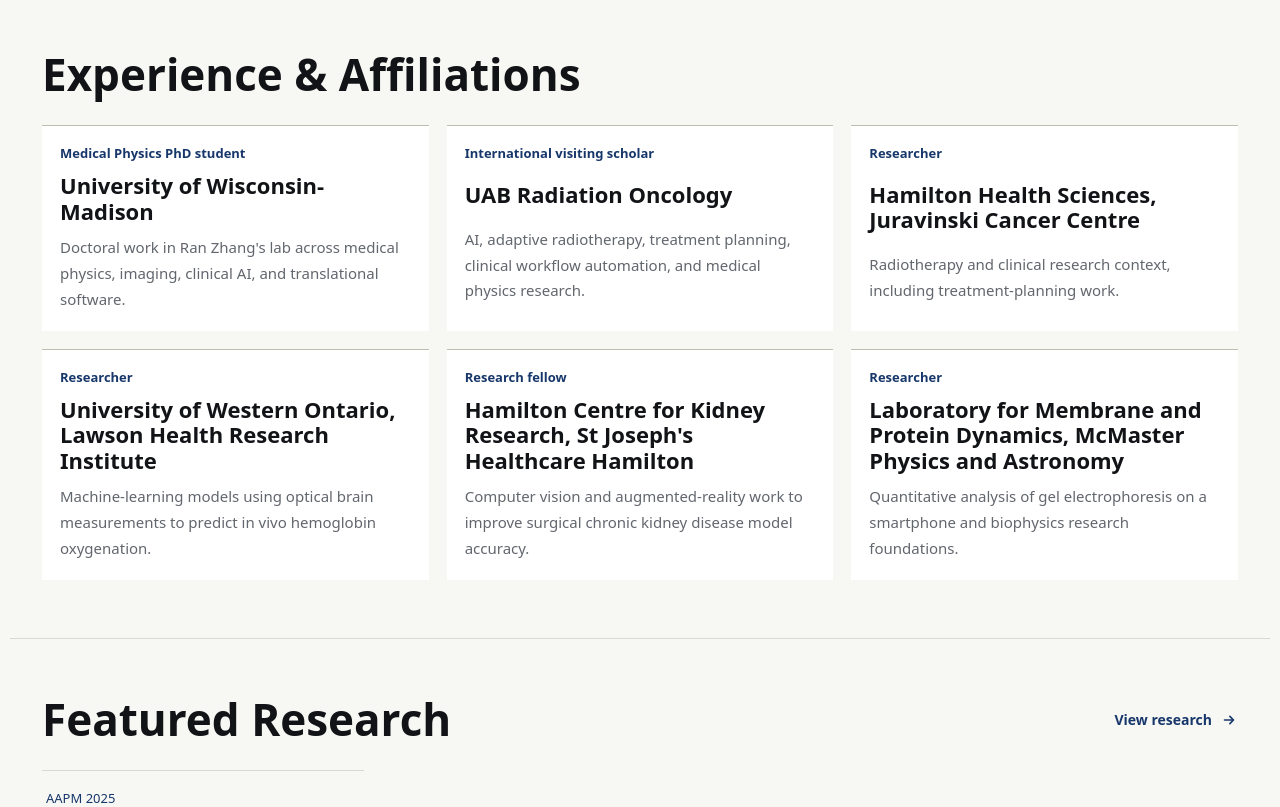
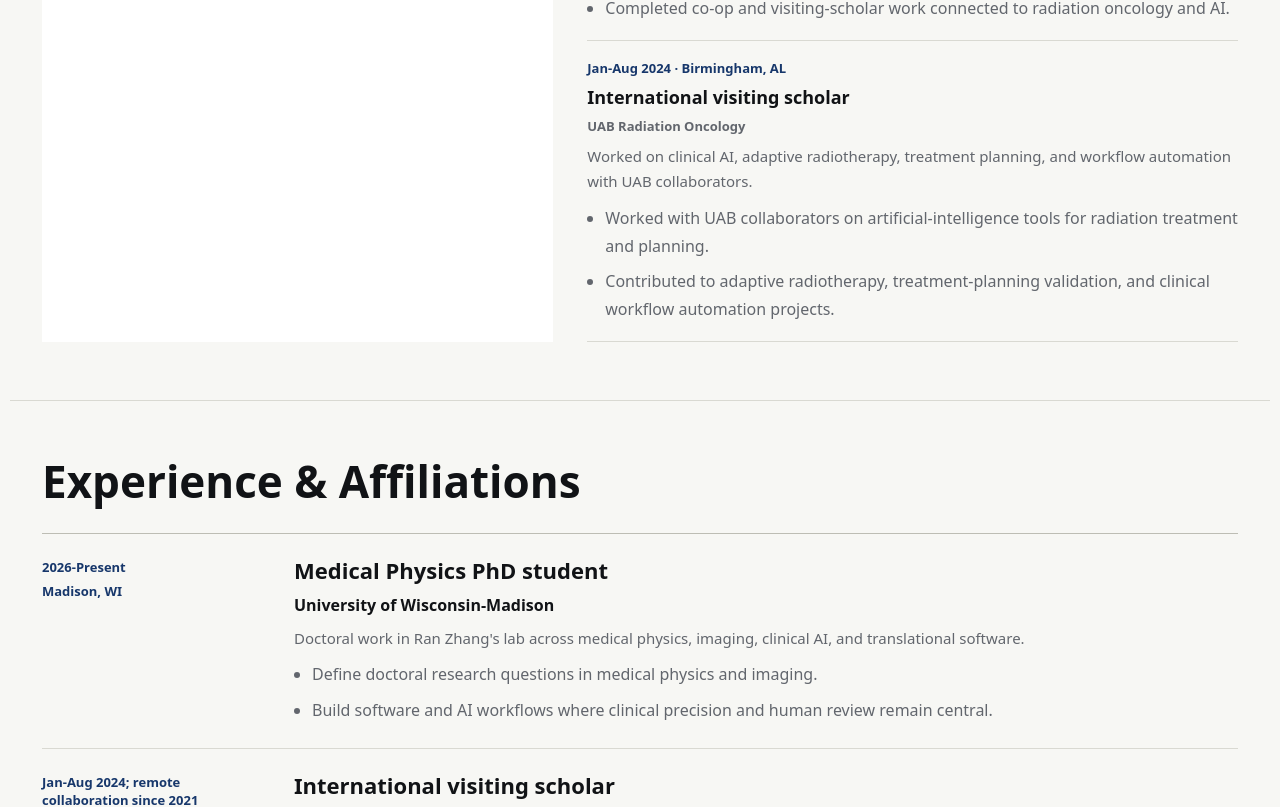
Before and after one commit to udiram/udbhavram.com, a React (Vite) app: page / in a window 1280 px wide. Shown: the part 1338-2145 px from the top of the page. Built offline with nearby package versions, Linux system fonts and the light colour scheme.

Commit message:
Make portfolio read like a resume

```diff
--- a/src/App.css
+++ b/src/App.css
@@ -360,18 +360,50 @@
   line-height: 1.35;
 }
 
+.education-list em,
+.role-grid em,
+.project-row em {
+  color: var(--muted);
+  font-size: 13px;
+  font-style: normal;
+  font-weight: 650;
+  line-height: 1.4;
+}
+
 .education-list p {
   max-width: 760px;
   font-size: 15px;
 }
 
-.experience-grid {
-  display: grid;
-  grid-template-columns: repeat(3, 1fr);
-  gap: 18px;
+.education-list ul,
+.education-primary ul {
+  margin-top: 2px;
 }
 
-.experience-grid article,
+.resume-list {
+  display: grid;
+  border-top: 1px solid var(--line-strong);
+}
+
+.resume-list article {
+  display: grid;
+  grid-template-columns: 220px minmax(0, 1fr);
+  gap: 32px;
+  border-bottom: 1px solid var(--line);
+  padding: 24px 0;
+}
+
+.resume-list article > div:last-child {
+  display: grid;
+  gap: 10px;
+}
+
+.resume-meta {
+  display: grid;
+  align-content: start;
+  gap: 6px;
+}
+
 .role-grid article,
 .recognition-list article,
 .archive-grid article,
@@ -381,27 +413,28 @@
   padding: 18px;
 }
 
-.experience-grid article {
-  display: grid;
-  gap: 11px;
-}
-
-.experience-grid span,
+.resume-meta span,
 .role-grid span,
-.timeline-list span {
+.timeline-list span,
+.recognition-list span {
   color: var(--accent);
   font-size: 13px;
   font-weight: 780;
 }
 
-.experience-grid h3,
+.resume-list h3,
 .archive-grid h3,
 .certification-panel h3,
 .research-archive h3 {
   font-size: 22px;
 }
 
-.experience-grid p,
+.resume-list strong {
+  color: var(--ink);
+  font-size: 16px;
+}
+
+.resume-list p,
 .role-grid p,
 .recognition-list p,
 .archive-grid li,
@@ -552,11 +585,24 @@
 }
 
 .project-row strong {
+  display: grid;
+  gap: 4px;
   color: var(--ink);
 }
 
 .project-row span {
   color: var(--muted);
+}
+
+.project-row span ul {
+  margin-top: 8px;
+  padding-left: 16px;
+}
+
+.project-row span em {
+  display: block;
+  margin-top: 8px;
+  color: var(--accent);
 }
 
 .project-head span {
@@ -584,6 +630,10 @@
 .role-grid article {
   display: grid;
   gap: 10px;
+}
+
+.role-grid ul {
+  padding-left: 17px;
 }
 
 .role-grid strong,
@@ -793,7 +843,7 @@
 
   .hero,
   .education-layout,
-  .experience-grid,
+  .resume-list article,
   .research-detail,
   .research-archive,
   .performance-feature,
@@ -895,7 +945,7 @@
     padding: 22px;
   }
 
-  .experience-grid article,
+  .resume-list article,
   .role-grid article,
   .recognition-list article,
   .archive-grid article,
@@ -918,8 +968,40 @@
     gap: 22px;
   }
 
+  .project-table {
+    display: grid;
+    gap: 12px;
+    overflow-x: visible;
+  }
+
+  .project-head {
+    display: none;
+  }
+
   .project-row {
-    min-width: 840px;
+    grid-template-columns: 1fr;
+    gap: 12px;
+    min-width: 0;
+    align-items: start;
+    border-top: 1px solid var(--line-strong);
+    background: var(--surface);
+    padding: 16px;
+  }
+
+  .project-row span {
+    display: grid;
+    gap: 4px;
+  }
+
+  .project-row span::before {
+    content: attr(data-label);
+    color: var(--accent);
+    font-size: 12px;
+    font-weight: 780;
+  }
+
+  .project-row span ul {
+    margin-top: 4px;
   }
 
   form .button {
--- a/src/App.tsx
+++ b/src/App.tsx
@@ -32,11 +32,32 @@
   stack: string
   role: string
   category: 'Clinical AI' | 'Open source' | 'Web systems' | 'Research tools' | 'Robotics & Outreach'
+  period?: string
+  responsibilities?: string[]
+  outcome?: string
   href?: string
 }
 
 type ProofItem = LinkItem & {
   sourceName: string
+}
+
+type ResumeEntry = {
+  title: string
+  organization: string
+  period: string
+  location?: string
+  summary?: string
+  responsibilities: string[]
+}
+
+type EducationEntry = {
+  degree: string
+  institution: string
+  period: string
+  location: string
+  detail: string
+  responsibilities: string[]
 }
 
 const imageAssets = {
@@ -201,6 +222,9 @@
     stack: 'Python, MONAI, PyTorch',
     role: 'Contributor',
     category: 'Open source',
+    period: 'Open source',
+    responsibilities: ['Contributed documentation and tutorial improvements for medical imaging deep-learning users.'],
+    outcome: 'Merged contribution to Project MONAI tutorials.',
     href: 'https://github.com/Project-MONAI/tutorials/pull/1129',
   },
   {
@@ -209,6 +233,9 @@
     stack: 'Python, FastAPI, React',
     role: 'Contributor',
     category: 'Open source',
+    period: 'Open source',
+    responsibilities: ['Worked in an agent software stack spanning Python backend surfaces and React/FastAPI application code.'],
+    outcome: 'Merged contribution to OpenHands.',
     href: 'https://github.com/All-Hands-AI/OpenHands/pull/731',
   },
   {
@@ -217,6 +244,9 @@
     stack: 'Local LLM, clinical UI, radiation oncology',
     role: 'Developer',
     category: 'Clinical AI',
+    period: '2025',
+    responsibilities: ['Designed local LLM review flows for target-name compliance.', 'Built around reviewer-controlled checks for clinical workflow use.'],
+    outcome: 'AAPM 2025 Blue Ribbon Poster.',
     href: 'https://aapm.confex.com/aapm/2025am/meetingapp.cgi/Paper/20105',
   },
   {
@@ -225,6 +255,8 @@
     stack: 'Python, Playwright, VLM evaluation',
     role: 'Researcher',
     category: 'Research tools',
+    responsibilities: ['Created objective tests for vision-language agents operating around clinical interface tasks.'],
+    outcome: 'Internal research tooling for clinical AI evaluation.',
   },
   {
     title: 'AAPM conference explorer',
@@ -232,6 +264,7 @@
     stack: 'Flask, SQLAlchemy, Railway',
     role: 'Developer',
     category: 'Web systems',
+    responsibilities: ['Built a search and schedule workflow for navigating dense conference content.', 'Deployed the app with a Flask and SQLAlchemy backend on Railway.'],
   },
   {
     title: 'Automated prosthetic limb prototype',
@@ -239,6 +272,7 @@
     stack: 'C++, Python, ROS',
     role: 'Lead developer',
     category: 'Research tools',
+    responsibilities: ['Led embedded and robotics software work for an automated prosthetic limb prototype.'],
     href: 'https://sites.google.com/view/prostheticlimbprototype/home',
   },
   {
@@ -247,6 +281,7 @@
     stack: 'Next.js, TypeScript',
     role: 'Founder',
     category: 'Web systems',
+    responsibilities: ['Led full-stack web development and technical content for Synth-Med Biotechnology.'],
     href: 'https://synth-med.com/about/',
   },
   {
@@ -255,6 +290,7 @@
     stack: 'Openpilot, vehicle integration, driver assistance',
     role: 'Builder',
     category: 'Research tools',
+    responsibilities: ['Implemented a Level 2 driver-assistance system using comma.ai and openpilot implementations.'],
   },
   {
     title: 'WAAW group infrastructure',
@@ -262,6 +298,7 @@
     stack: 'Backend systems, DevOps, deployment',
     role: 'Infrastructure lead',
     category: 'Web systems',
+    responsibilities: ['Led DevOps infrastructure and backend work for a team software environment.'],
   },
   {
     title: 'Robotique Zone01 and FRC 4939',
@@ -269,6 +306,7 @@
     stack: 'Robotics, controls, outreach',
     role: 'Lead mentor and senior programmer',
     category: 'Robotics & Outreach',
+    responsibilities: ['Mentored robotics students through Robotique Zone01.', 'Served as senior programmer and outreach member for FRC Team 4939.'],
   },
   {
     title: "Sparkin' STEM French curriculum",
@@ -276,6 +314,7 @@
     stack: 'Curriculum design, STEM outreach, bilingual programming',
     role: 'French program coordinator',
     category: 'Robotics & Outreach',
+    responsibilities: ['Led integration of in-house STEM curriculum with the largest French school board in Canada.'],
   },
   {
     title: 'SPARK recycling sorter',
@@ -283,6 +322,9 @@
     stack: 'Computer vision, machine learning, prototyping',
     role: 'Hackathon builder',
     category: 'Research tools',
+    period: '2019',
+    responsibilities: ['Built a computer vision and machine-learning powered recycling sorter.'],
+    outcome: 'SPARK Hackathon runner-up.',
   },
   {
     title: 'The Mirai Project',
@@ -290,6 +332,9 @@
     stack: 'Clinical reasoning, case analysis',
     role: 'Runner-up finalist',
     category: 'Clinical AI',
+    period: '2020',
+    responsibilities: ['Developed medical case-study analysis for a finalist competition workflow.'],
+    outcome: 'Runner-up finalist.',
   },
 ]
 
@@ -369,54 +414,81 @@
   ['Open source', 'MONAI and OpenHands'],
 ]
 
-const educationItems = [
+const educationItems: EducationEntry[] = [
   {
     degree: 'PhD in Medical Physics',
     institution: 'University of Wisconsin-Madison',
+    period: '2026-Present',
+    location: 'Madison, WI',
     detail: "Started doctoral work in Ran Zhang's lab, focused on medical physics, imaging, and clinical AI systems.",
+    responsibilities: ['Developing doctoral research direction across medical physics, imaging, and clinical AI.', 'Continuing translational software work for clinical and research workflows.'],
   },
   {
     degree: 'BSc Honours Medical & Biological Physics',
     institution: 'McMaster University',
+    period: 'Completed 2025',
+    location: 'Hamilton, ON',
     detail: 'Built the foundation across medical physics, biophysics, computation, and radiation oncology research.',
+    responsibilities: ['Coursework and research foundation across medical physics, biophysics, computer vision, and radiotherapy.', 'Completed co-op and visiting-scholar work connected to radiation oncology and AI.'],
   },
   {
     degree: 'International visiting scholar',
     institution: 'UAB Radiation Oncology',
+    period: 'Jan-Aug 2024',
+    location: 'Birmingham, AL',
     detail: 'Worked on clinical AI, adaptive radiotherapy, treatment planning, and workflow automation with UAB collaborators.',
+    responsibilities: ['Worked with UAB collaborators on artificial-intelligence tools for radiation treatment and planning.', 'Contributed to adaptive radiotherapy, treatment-planning validation, and clinical workflow automation projects.'],
   },
 ]
 
-const experienceItems = [
+const experienceItems: ResumeEntry[] = [
   {
-    role: 'Medical Physics PhD student',
-    org: 'University of Wisconsin-Madison',
-    detail: "Doctoral work in Ran Zhang's lab across medical physics, imaging, clinical AI, and translational software.",
+    title: 'Medical Physics PhD student',
+    organization: 'University of Wisconsin-Madison',
+    period: '2026-Present',
+    location: 'Madison, WI',
+    summary: "Doctoral work in Ran Zhang's lab across medical physics, imaging, clinical AI, and translational software.",
+    responsibilities: ['Define doctoral research questions in medical physics and imaging.', 'Build software and AI workflows where clinical precision and human review remain central.'],
   },
   {
-    role: 'International visiting scholar',
-    org: 'UAB Radiation Oncology',
-    detail: 'AI, adaptive radiotherapy, treatment planning, clinical workflow automation, and medical physics research.',
+    title: 'International visiting scholar',
+    organization: 'UAB Radiation Oncology',
+    period: 'Jan-Aug 2024; remote collaboration since 2021',
+    location: 'Birmingham, AL',
+    summary: 'AI, adaptive radiotherapy, treatment planning, clinical workflow automation, and medical physics research.',
+    responsibilities: ['Investigated how AI tools can advance radiation treatment and planning.', 'Built and evaluated clinical AI workflows for target naming, auto-segmentation, and adaptive radiotherapy.', 'Presented UAB/McMaster work at AAPM and COMP meetings.'],
   },
   {
-    role: 'Researcher',
-    org: 'Hamilton Health Sciences, Juravinski Cancer Centre',
-    detail: 'Radiotherapy and clinical research context, including treatment-planning work.',
+    title: 'Researcher',
+    organization: 'Hamilton Health Sciences, Juravinski Cancer Centre',
+    period: 'Undergraduate research',
+    location: 'Hamilton, ON',
+    summary: 'Radiotherapy and clinical research context, including treatment-planning work.',
+    responsibilities: ['Worked in clinical radiotherapy research contexts.', 'Supported treatment-planning analysis and medical physics research workflows.'],
   },
   {
-    role: 'Researcher',
-    org: 'University of Western Ontario, Lawson Health Research Institute',
-    detail: 'Machine-learning models using optical brain measurements to predict in vivo hemoglobin oxygenation.',
+    title: 'Researcher',
+    organization: 'University of Western Ontario, Lawson Health Research Institute',
+    period: 'Completed Dec 2022',
+    location: 'London, ON',
+    summary: 'Machine-learning models using optical brain measurements to predict in vivo hemoglobin oxygenation.',
+    responsibilities: ['Developed machine-learning models from optical brain measurement data.', 'Evaluated prediction workflows for in vivo hemoglobin oxygenation.'],
   },
   {
-    role: 'Research fellow',
-    org: "Hamilton Centre for Kidney Research, St Joseph's Healthcare Hamilton",
-    detail: 'Computer vision and augmented-reality work to improve surgical chronic kidney disease model accuracy.',
+    title: 'Research fellow',
+    organization: "Hamilton Centre for Kidney Research, St Joseph's Healthcare Hamilton",
+    period: 'Undergraduate research',
+    location: 'Hamilton, ON',
+    summary: 'Computer vision and augmented-reality work to improve surgical chronic kidney disease model accuracy.',
+    responsibilities: ['Built computer-vision and augmented-reality approaches for surgical chronic kidney disease model workflows.', 'Connected technical methods to biomedical research constraints.'],
   },
   {
-    role: 'Researcher',
-    org: 'Laboratory for Membrane and Protein Dynamics, McMaster Physics and Astronomy',
-    detail: 'Quantitative analysis of gel electrophoresis on a smartphone and biophysics research foundations.',
+    title: 'Researcher',
+    organization: 'Laboratory for Membrane and Protein Dynamics, McMaster Physics and Astronomy',
+    period: 'Completed Jul 2021',
+    location: 'Hamilton, ON',
+    summary: 'Quantitative analysis of gel electrophoresis on a smartphone and biophysics research foundations.',
+    responsibilities: ['Built smartphone-based quantitative analysis workflows for gel electrophoresis.', 'Presented biophysics work through CAP undergraduate research venues.'],
   },
 ]
 
@@ -449,35 +521,44 @@
 const performanceRoles = [
   {
     title: 'Arrow McLaren IndyCar',
-    meta: 'Data and strategy intern, Indianapolis',
-    detail: 'Deterministic simulation for race-session strategy prediction, telemetry monitoring, car-performance context, and race/performance/strategy engineering projects.',
+    meta: 'Data and strategy intern',
+    period: 'Race-season internship',
+    location: 'Indianapolis, IN',
+    responsibilities: [
+      'Implemented and developed deterministic simulation for strategy prediction during race sessions.',
+      'Applied internal race-weekend tools to monitor telemetry and car performance.',
+      'Participated in race, performance, and strategy engineering projects.',
+    ],
   },
   {
     title: 'MAC Formula SAE Electric',
     meta: 'Software engineering, vehicle controls and dynamics',
-    detail: 'Vehicle-controls work and custom dashboard implementations for an electric Formula SAE program.',
+    period: 'McMaster Formula SAE',
+    responsibilities: ['Worked on vehicle-controls software.', 'Built custom dashboard implementations for the electric race-car program.'],
   },
   {
     title: 'Formula LGB 1300',
     meta: 'Momentum Motorsports',
-    detail: 'Test and development driver program experience.',
+    period: 'Driver development',
+    responsibilities: ['Participated in a Formula LGB 1300 test and development driver program.'],
   },
   {
     title: 'VW Polo Cup',
     meta: 'Madras International Circuit, MRF',
-    detail: 'Test-driver experience at Madras International Circuit.',
+    period: 'Test driver',
+    responsibilities: ['Completed VW Polo Cup test-driver experience at Madras International Circuit.'],
   },
 ]
 
 const recognitionItems = [
-  ['Blue Ribbon Poster', 'Highest-scoring AAPM 2025 abstract designation for LLMs in radiation oncology'],
-  ['Ethos Adaptive Radiotherapy Course', 'Two-and-a-half-day Varian Ethos clinical school credentialing program'],
-  ['Science Co-op Student of the Year', 'McMaster recognition connected to UAB radiation oncology co-op work'],
-  ['Co-op Employer of the Year (Emerging)', 'UAB mentors recognized for a strong co-op learning environment'],
-  ['Outstanding Poster Presentation', '2024 Society of Physics Students-AAPM undergraduate research competition'],
-  ['Featured Highlight - McMaster University', 'International visiting scholar and convocation profile coverage'],
-  ['Featured Highlight - UAB', 'UAB and Heersink School of Medicine coverage of AI and radiation oncology work'],
-  ['Best Talk, CUPC 2023', 'First prize for optimizing dose delivery during fractionated radiotherapy'],
+  ['2025', 'Blue Ribbon Poster', 'Highest-scoring AAPM 2025 abstract designation for LLMs in radiation oncology'],
+  ['2025', 'Ethos Adaptive Radiotherapy Course', 'Two-and-a-half-day Varian Ethos clinical school credentialing program'],
+  ['2025', 'Science Co-op Student of the Year', 'McMaster recognition connected to UAB radiation oncology co-op work'],
+  ['2025', 'Co-op Employer of the Year (Emerging)', 'UAB mentors recognized for a strong co-op learning environment'],
+  ['2024', 'Outstanding Poster Presentation', 'Society of Physics Students-AAPM undergraduate research competition'],
+  ['2024-2025', 'Featured Highlight - McMaster University', 'International visiting scholar and convocation profile coverage'],
+  ['2024-2025', 'Featured Highlight - UAB', 'UAB and Heersink School of Medicine coverage of AI and radiation oncology work'],
+  ['2023', 'Best Talk, CUPC 2023', 'First prize for optimizing dose delivery during fractionated radiotherapy'],
 ]
 
 const certificationItems = [
@@ -503,33 +584,34 @@
   {
     title: 'Clinical and Service',
     items: [
-      'Clinical shadowing with radiation oncologists and medical physicists at UAB Radiation Oncology',
-      'Volunteer at Humber River Hospital across Medical Imaging, Surgical Inpatient, and Information Services',
-      'UAB Hindu YUVA: promote, practice, protect, and preserve Hindu values through activities and events',
+      '2024: Shadowed radiation oncologists and medical physicists at UAB Radiation Oncology.',
+      'Volunteer: Assisted physicians and teams at Humber River Hospital across Medical Imaging, Surgical Inpatient, and Information Services.',
+      'UAB Hindu YUVA: Helped promote, practice, protect, and preserve Hindu values through activities and events.',
+      'Registered Yoga Instructor: Head Yoga Instructor for Anytime Fitness Brampton and yoga instructor at McMaster University.',
     ],
   },
   {
     title: 'Robotics and STEM Outreach',
     items: [
-      'Senior programmer and outreach member, FRC Team 4939',
-      'Lead mentor, Robotique Zone01',
-      "French program coordinator, Sparkin' STEM",
+      'Senior programmer and outreach member for FRC Team 4939.',
+      'Lead mentor for Robotique Zone01 robotics students.',
+      "French program coordinator for Sparkin' STEM; led curriculum integration with a large French school board.",
     ],
   },
   {
     title: 'Sport and Technical Hobbies',
     items: [
       'NAUI/SSI certified open-water scuba diver',
-      'Private pilot training at Brampton Flight Centre',
+      'Private pilot training at Brampton Flight Centre; old-site target completion listed July 2022.',
       'Equestrian Canada and Ontario Equestrian member with English and Western experience',
-      'School ice hockey team member',
+      'School ice hockey team member, 2018-2020',
     ],
   },
   {
     title: 'Music',
     items: [
       'Royal Conservatory of Music certified pianist',
-      'Central Peel Regional Strings Program graduate with Western classical violin experience',
+      'Central Peel Regional Strings Program graduate with more than 7 years of Western classical violin experience',
       'Indian Carnatic violinist and vocalist with more than 10 years of performance experience',
     ],
   },
@@ -647,18 +729,29 @@
       <SectionHeading title="Education" />
       <div className="education-layout">
         <article className="education-primary">
-          <span>Current</span>
+          <span>{educationItems[0].period} · {educationItems[0].location}</span>
           <h3>PhD student in Medical Physics at the University of Wisconsin-Madison.</h3>
           <p>
             I recently started doctoral work in Ran Zhang's lab, continuing my path across medical physics, imaging, clinical AI, and translational software systems.
           </p>
+          <ul>
+            {educationItems[0].responsibilities.map((item) => (
+              <li key={item}>{item}</li>
+            ))}
+          </ul>
         </article>
         <div className="education-list" aria-label="Education and training">
           {educationItems.map((item) => (
             <article key={`${item.degree}-${item.institution}`}>
-              <span>{item.institution}</span>
+              <span>{item.period} · {item.location}</span>
               <strong>{item.degree}</strong>
+              <em>{item.institution}</em>
               <p>{item.detail}</p>
+              <ul>
+                {item.responsibilities.map((responsibility) => (
+                  <li key={responsibility}>{responsibility}</li>
+                ))}
+              </ul>
             </article>
           ))}
         </div>
@@ -671,12 +764,23 @@
   return (
     <section className="section" id="experience">
       <SectionHeading title="Experience & Affiliations" />
-      <div className="experience-grid">
+      <div className="resume-list">
         {experienceItems.map((item) => (
-          <article key={`${item.role}-${item.org}`}>
-            <span>{item.role}</span>
-            <h3>{item.org}</h3>
-            <p>{item.detail}</p>
+          <article key={`${item.title}-${item.organization}`}>
+            <div className="resume-meta">
+              <span>{item.period}</span>
+              {item.location ? <span>{item.location}</span> : null}
+            </div>
+            <div>
+              <h3>{item.title}</h3>
+              <strong>{item.organization}</strong>
+              {item.summary ? <p>{item.summary}</p> : null}
+              <ul>
+                {item.responsibilities.map((responsibility) => (
+                  <li key={responsibility}>{responsibility}</li>
+                ))}
+              </ul>
+            </div>
           </article>
         ))}
       </div>
@@ -778,11 +882,24 @@
         </div>
         {visibleItems.map((item) => (
           <div className="project-row" key={item.title}>
-            <strong>{item.title}</strong>
-            <span>{item.purpose}</span>
-            <span>{item.stack}</span>
-            <span>{item.role}</span>
-            <span>
+            <strong>
+              {item.title}
+              {item.period ? <em>{item.period}</em> : null}
+            </strong>
+            <span data-label="Purpose">
+              {item.purpose}
+              {item.responsibilities ? (
+                <ul>
+                  {item.responsibilities.map((responsibility) => (
+                    <li key={responsibility}>{responsibility}</li>
+                  ))}
+                </ul>
+              ) : null}
+              {item.outcome ? <em>{item.outcome}</em> : null}
+            </span>
+            <span data-label="Stack">{item.stack}</span>
+            <span data-label="Role">{item.role}</span>
+            <span data-label="Link">
               {item.href ? (
                 <ExternalLink href={item.href} className="table-link">
                   Open <Icon name="arrow" />
@@ -826,9 +943,14 @@
       <div className="role-grid">
         {performanceRoles.map((item) => (
           <article key={item.title}>
-            <span>{item.meta}</span>
+            <span>{item.period}{item.location ? ` · ${item.location}` : ''}</span>
             <strong>{item.title}</strong>
-            <p>{item.detail}</p>
+            <em>{item.meta}</em>
+            <ul>
+              {item.responsibilities.map((responsibility) => (
+                <li key={responsibility}>{responsibility}</li>
+              ))}
+            </ul>
           </article>
         ))}
       </div>
@@ -842,8 +964,9 @@
       <SectionHeading title="Recognition" />
       <div className="recognition-layout">
         <div className="recognition-list">
-          {recognitionItems.map(([title, detail]) => (
+          {recognitionItems.map(([year, title, detail]) => (
             <article key={title}>
+              <span>{year}</span>
               <strong>{title}</strong>
               <p>{detail}</p>
             </article>
```
